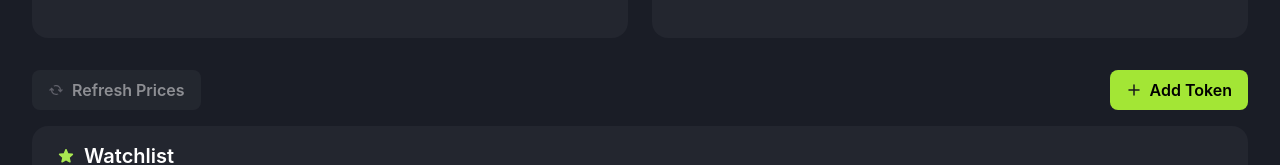
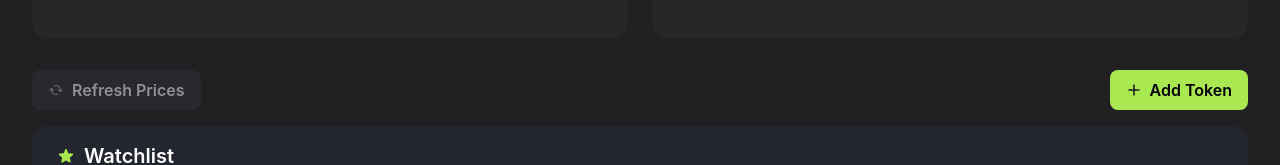
Before and after one commit to Hackyabhay007/token-portfolio-blockchain-system, a React (Vite) app: page /dashboard in a window 1280 px wide. Shown: the part 303-468 px from the top of the page. Built offline with nearby package versions, Linux system fonts and the light colour scheme; what wagmi would draw is missing.

Commit message:
corrected global css colours

```diff
--- a/src/global.css
+++ b/src/global.css
@@ -7,20 +7,22 @@
 
 :root {
   /* Background Colors */
-  --bg-primary: #1a1d26;
-  --bg-secondary: #23262f;
+  --bg-primary: #212124;
+  --bg-secondary: #27272A;
   --bg-tertiary: #2d3139;
   --bg-modal: #1f2128;
   --bg-hover: rgba(45, 49, 57, 0.3);
+  --bg-component: #27272A;
+  --neutral-800: #27272A;
 
   /* Text Colors */
   --text-primary: #ffffff;
-  --text-secondary: #9ca3af;
+  --text-secondary: #A1A1AA;
   --text-tertiary: #6b7280;
   --text-muted: #4b5563;
 
   /* Accent Colors */
-  --accent-primary: #a3e635;
+  --accent-primary: #A9E851;
   --accent-hover: #bef264;
 
   /* Status Colors */
```
